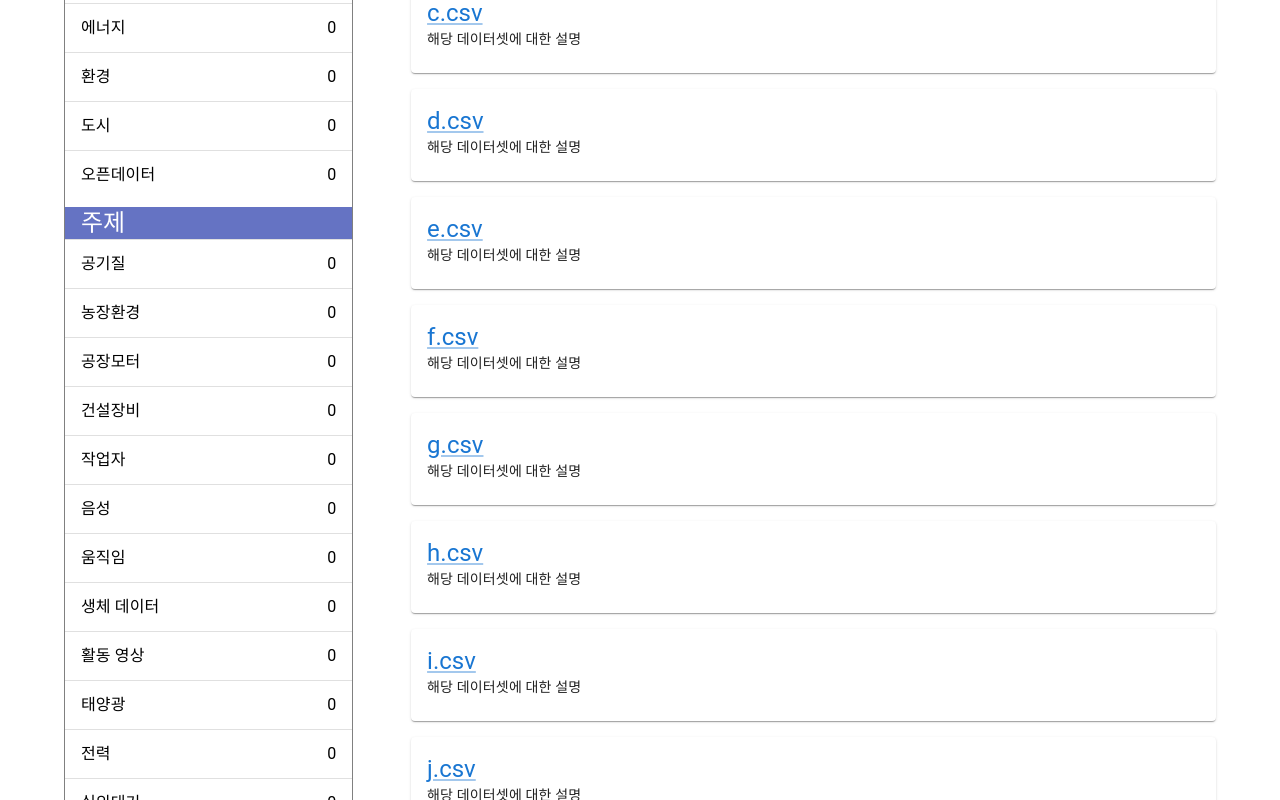
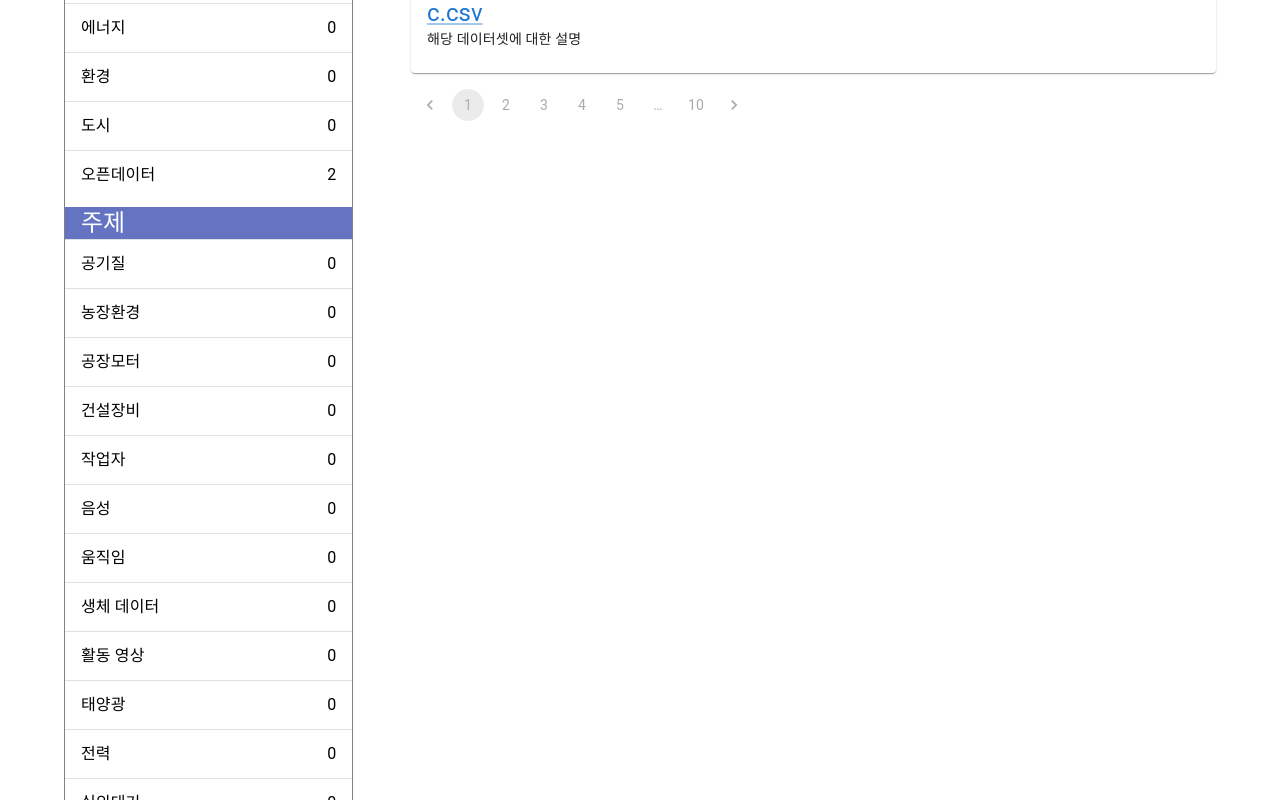
Before and after one commit to ClustProject/WSAutoMLMainWeb, a React (Create React App) app in the folder app/user-web/: page /search in a window 1280 px wide. Shown: the part 560-1360 px from the top of the page. Built offline with nearby package versions, Linux system fonts and the light colour scheme.

Commit message:
feat: 검색 페이지 더미 데이터 3개로 조정
실서버에 이미 있는 정보를 사용하기 위한 조정으로, 도메인 개수도 같이
변경됨

```diff
--- a/app/user-web/src/components/presentational/search/CategorySelectBar.jsx
+++ b/app/user-web/src/components/presentational/search/CategorySelectBar.jsx
@@ -10,7 +10,7 @@ import {Divider, ListSubheader, Typography} from "@mui/material";
 const categories = [
   {
     "name": "도메인", children: [
-      {"name": "대기 환경", "count": 10},
+      {"name": "대기 환경", "count": 1},
       {"name": "농장", "count": 0},
       {"name": "공장", "count": 0},
       {"name": "생체", "count": 0},
@@ -18,7 +18,7 @@ const categories = [
       {"name": "에너지", "count": 0},
       {"name": "환경", "count": 0},
       {"name": "도시", "count": 0},
-      {"name": "오픈데이터", "count": 0},
+      {"name": "오픈데이터", "count": 2},
     ],
   },
 
--- a/app/user-web/src/components/presentational/search/DataSetCards.jsx
+++ b/app/user-web/src/components/presentational/search/DataSetCards.jsx
@@ -17,48 +17,8 @@ const mockDataSetInfo = [
     "id": 3,
     "name": "c.csv",
     "description": "해당 데이터셋에 대한 설명"
-  },
-  {
-    "id": 4,
-    "name": "d.csv",
-    "description": "해당 데이터셋에 대한 설명"
-  },
-  {
-    "id": 5,
-    "name": "e.csv",
-    "description": "해당 데이터셋에 대한 설명"
-  },
-
-  {
-    "id": 6,
-    "name": "f.csv",
-    "description": "해당 데이터셋에 대한 설명"
-  },
-
-  {
-    "id": 7,
-    "name": "g.csv",
-    "description": "해당 데이터셋에 대한 설명"
-  },
-
-  {
-    "id": 8,
-    "name": "h.csv",
-    "description": "해당 데이터셋에 대한 설명"
-  },
-
-  {
-    "id": 9,
-    "name": "i.csv",
-    "description": "해당 데이터셋에 대한 설명"
-  },
-
-  {
-    "id": 10,
-    "name": "j.csv",
-    "description": "해당 데이터셋에 대한 설명"
-  },
-]
+  }
+];
 
 export default function DataSetCards() {
   const [dataSet, setDataSet] = useState([]);
--- a/app/user-web/src/components/presentational/search/DataSetCountText.jsx
+++ b/app/user-web/src/components/presentational/search/DataSetCountText.jsx
@@ -2,7 +2,7 @@ import React from "react";
 
 import {Typography} from "@mui/material";
 
-const dataSetCount = 10;
+const dataSetCount = 3;
 
 export default function DataSetCountText() {
   return (
```
